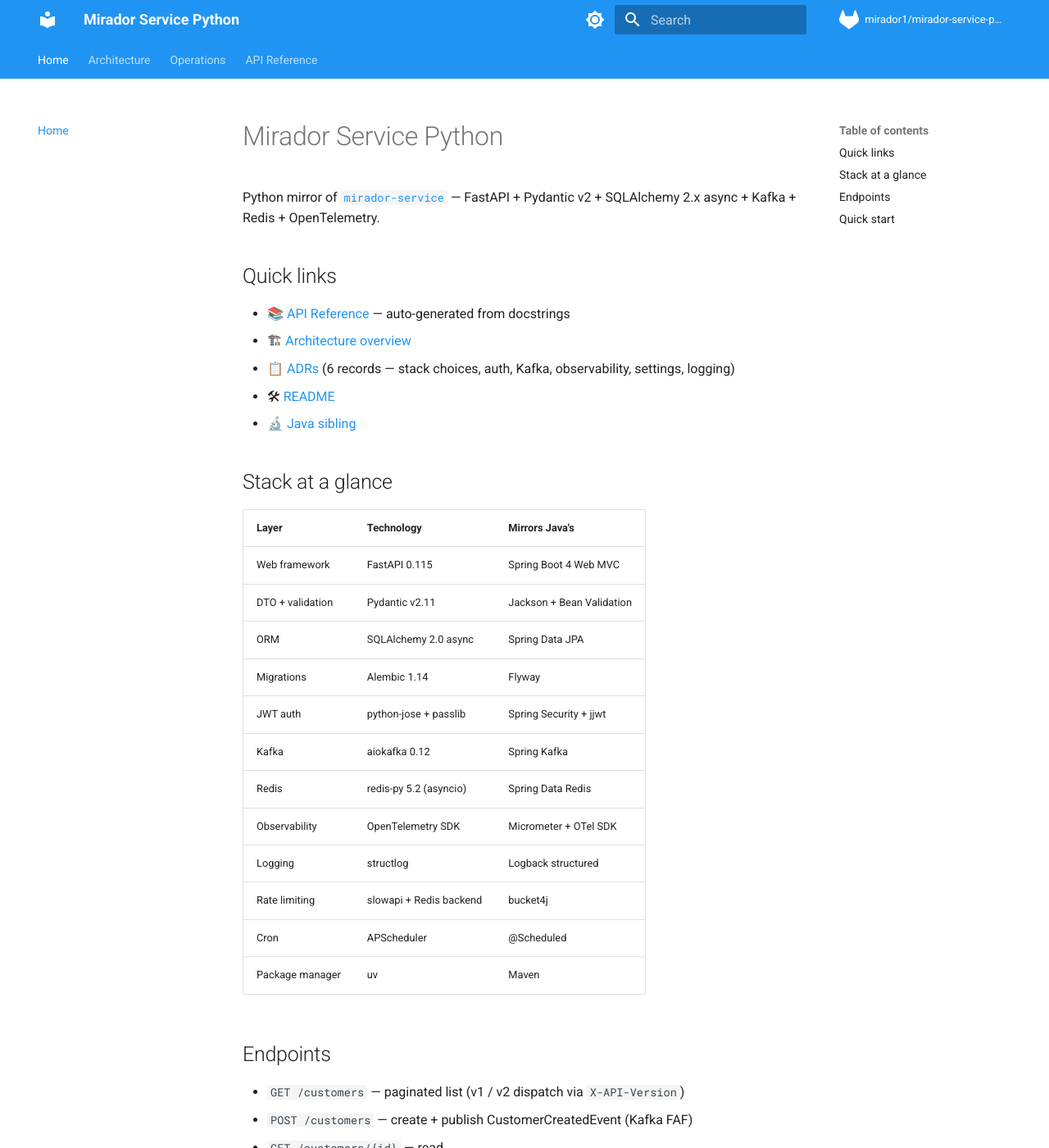
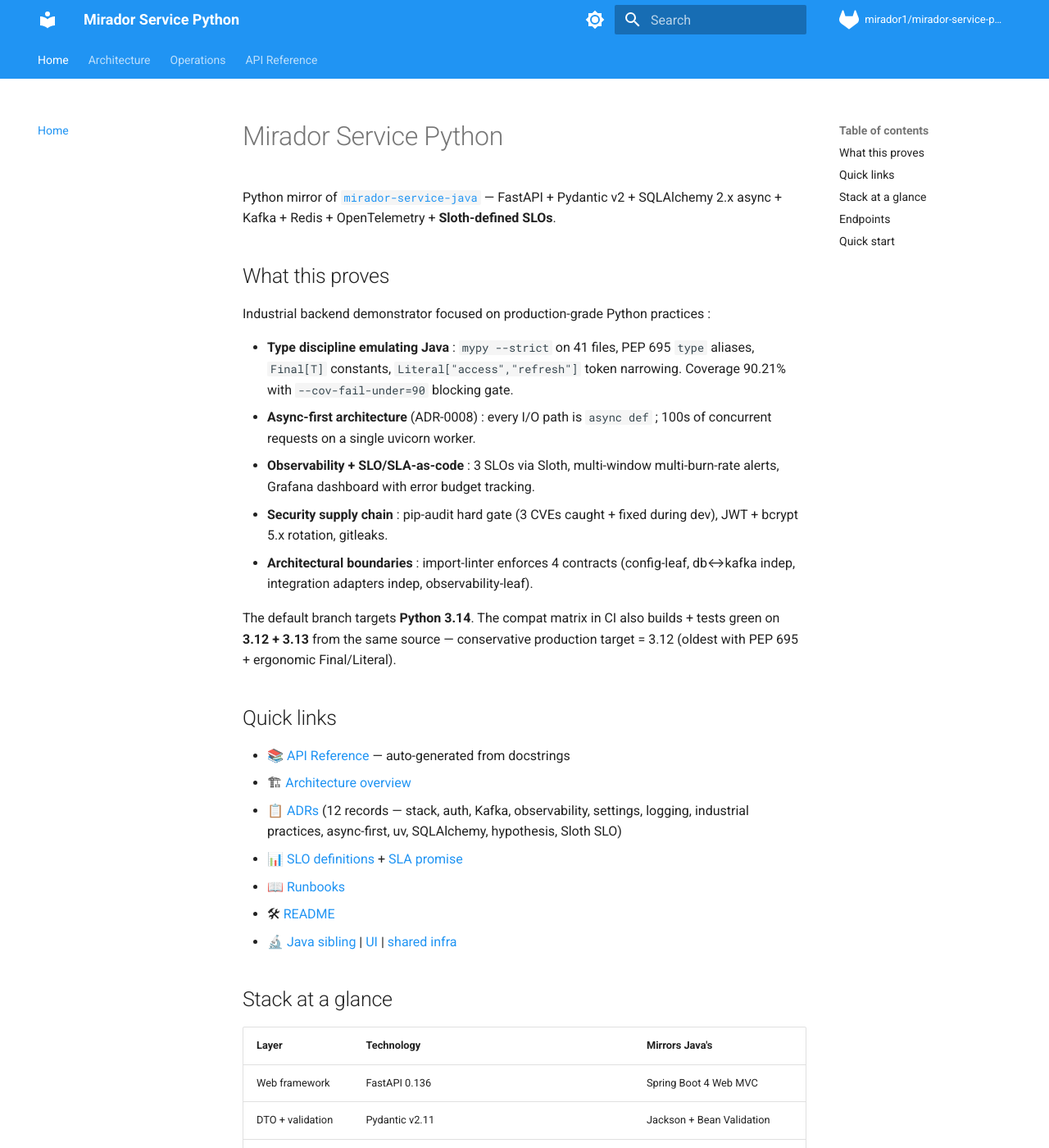
Before and after one commit to mirador1/mirador-service-python, an MkDocs documentation site: the page built from docs/index.md, in a window 1280 px wide and 1400 px high. Shown: the whole window at 82% size. Built offline with MkDocs 1.6.1 and Material for MkDocs 9.7.7, drawn with Linux system fonts in a browser that asks for light colours; comment, search, counter and statistics services are not loaded; some of the changed text lies outside the part shown.

Commit message:
docs(runbooks+readme+mkdocs): SLO runbooks, FR sync, architect matrix, mkdocs landing

```diff
--- a/docs/index.md
+++ b/docs/index.md
@@ -1,32 +1,60 @@
 # Mirador Service Python
 
-Python mirror of [`mirador-service`](https://gitlab.com/mirador1/mirador-service)
-— FastAPI + Pydantic v2 + SQLAlchemy 2.x async + Kafka + Redis + OpenTelemetry.
+Python mirror of [`mirador-service-java`](https://gitlab.com/mirador1/mirador-service-java)
+— FastAPI + Pydantic v2 + SQLAlchemy 2.x async + Kafka + Redis + OpenTelemetry +
+**Sloth-defined SLOs**.
+
+## What this proves
+
+Industrial backend demonstrator focused on production-grade Python practices :
+
+- **Type discipline emulating Java** : `mypy --strict` on 41 files, PEP 695
+  `type` aliases, `Final[T]` constants, `Literal["access","refresh"]` token
+  narrowing. Coverage 90.21% with `--cov-fail-under=90` blocking gate.
+- **Async-first architecture** (ADR-0008) : every I/O path is `async def` ;
+  100s of concurrent requests on a single uvicorn worker.
+- **Observability + SLO/SLA-as-code** : 3 SLOs via Sloth, multi-window
+  multi-burn-rate alerts, Grafana dashboard with error budget tracking.
+- **Security supply chain** : pip-audit hard gate (3 CVEs caught + fixed
+  during dev), JWT + bcrypt 5.x rotation, gitleaks.
+- **Architectural boundaries** : import-linter enforces 4 contracts
+  (config-leaf, db↔kafka indep, integration adapters indep, observability-leaf).
+
+The default branch targets **Python 3.14**. The compat matrix in CI also
+builds + tests green on **3.12 + 3.13** from the same source — conservative
+production target = 3.12 (oldest with PEP 695 + ergonomic Final/Literal).
 
 ## Quick links
 
 - 📚 [API Reference](reference/app.md) — auto-generated from docstrings
 - 🏗 [Architecture overview](architecture/overview.md)
-- 📋 [ADRs](architecture/adrs.md) (6 records — stack choices, auth, Kafka, observability, settings, logging)
+- 📋 [ADRs](architecture/adrs.md) (12 records — stack, auth, Kafka, observability, settings, logging, industrial practices, async-first, uv, SQLAlchemy, hypothesis, Sloth SLO)
+- 📊 [SLO definitions](https://gitlab.com/mirador1/mirador-service-python/-/blob/main/docs/slo/slo.yaml) + [SLA promise](https://gitlab.com/mirador1/mirador-service-python/-/blob/main/docs/slo/sla.md)
+- 📖 [Runbooks](https://gitlab.com/mirador1/mirador-service-python/-/tree/main/docs/runbooks)
 - 🛠 [README](https://gitlab.com/mirador1/mirador-service-python/-/blob/main/README.md)
-- 🔬 [Java sibling](https://gitlab.com/mirador1/mirador-service)
+- 🔬 [Java sibling](https://gitlab.com/mirador1/mirador-service-java) | [UI](https://gitlab.com/mirador1/mirador-ui) | [shared infra](https://gitlab.com/mirador1/mirador-service-shared)
 
 ## Stack at a glance
 
 | Layer | Technology | Mirrors Java's |
 |---|---|---|
-| Web framework | FastAPI 0.115 | Spring Boot 4 Web MVC |
+| Web framework | FastAPI 0.136 | Spring Boot 4 Web MVC |
 | DTO + validation | Pydantic v2.11 | Jackson + Bean Validation |
 | ORM | SQLAlchemy 2.0 async | Spring Data JPA |
 | Migrations | Alembic 1.14 | Flyway |
-| JWT auth | python-jose + passlib | Spring Security + jjwt |
-| Kafka | aiokafka 0.12 | Spring Kafka |
+| JWT auth | **pyjwt** + **bcrypt** 5.x | Spring Security + jjwt |
+| Kafka | aiokafka 0.13 | Spring Kafka |
 | Redis | redis-py 5.2 (asyncio) | Spring Data Redis |
-| Observability | OpenTelemetry SDK | Micrometer + OTel SDK |
+| Observability | OpenTelemetry SDK + starlette-prometheus | Micrometer + OTel SDK |
+| **SLO/SLA-as-code** | **Sloth** + multi-burn-rate | Sloth (mirror) |
 | Logging | structlog | Logback structured |
 | Rate limiting | slowapi + Redis backend | bucket4j |
 | Cron | APScheduler | @Scheduled |
-| Package manager | uv | Maven |
+| Package manager | **uv** (Astral) | Maven |
+| Test | pytest + pytest-asyncio + **hypothesis** + pytest-benchmark | JUnit 5 + Mockito + jqwik + JMH |
+| Lint / Format | ruff + mypy --strict | Checkstyle + SpotBugs + PMD |
+| Arch tests | **import-linter** (4 contracts) | ArchUnit |
+| CVE scan | **pip-audit** | OWASP Dependency-Check |
 
 ## Endpoints
 
```
Also changed, not shown: README.fr.md (+49 -8 lines), README.md (+13 -0 lines), docs/runbooks/slo-availability.md (added, +74 -0 lines), docs/runbooks/slo-enrichment.md (added, +83 -0 lines), docs/runbooks/slo-latency.md (added, +56 -0 lines).
